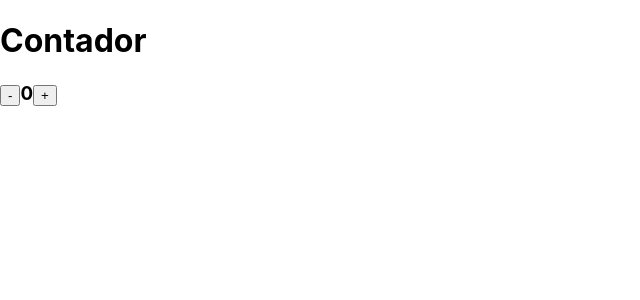
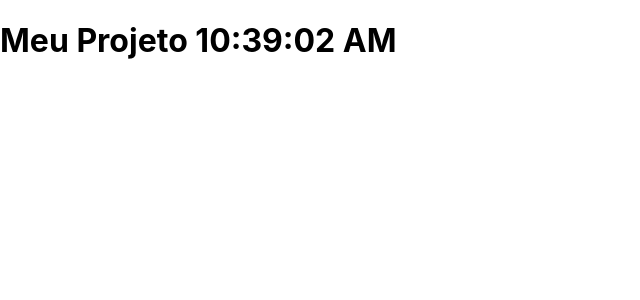
Before and after one commit to urielleverkhan/estudoReact, a React (Create React App) app: page / in a window 1280 px wide. Shown: the top 300 px of the page, without its empty margins (0-640 px from the left). Built offline with nearby package versions, Linux system fonts and the light colour scheme.

Commit message:
-aula 37 ciclo de vida de um componente

```diff
--- a/src/App.js
+++ b/src/App.js
@@ -5,36 +5,30 @@ import React, {Component} from 'react';
 class App extends Component{
     constructor(props){
         super(props);
-        this.state={
-            nome:"Naira",
-            contador: 0
+        this.state = {
+            hora: '00:00:00'
         };
-        this.aumentar = this.aumentar.bind(this);
-        this.diminuir = this.diminuir.bind(this);
     }
-    aumentar(){
-        let state = this.state;
-        state.contador += 1;
-        this.setState(state);
+    componentDidMount(){
+        //componente rodado apenas quando a tela é montada
+        //starta uma função
+        setInterval(()=>{
+            this.setState({hora: new Date().toLocaleTimeString()})
+         }, 1000);
     }
-    diminuir(){
-        let state = this.state;
-        if(state.contador === 0){
-            alert('Chegou a 0');
-            return;
-        }
-        state.contador -= 1;
-        this.setState(state);
+
+    componentDidUpdate(){
+       // atualiza o estado de um outro componente
+        console.log('Atualizou!!!');
     }
+    //shouldComponentUpdate(){
+        //retorna um boleano quando a tela é atualizada
+
+    //}
     render(){
         return(
             <div>
-                <h1>Contador</h1>
-                <h3>
-                    <button onClick={this.diminuir}>-</button>
-                    {this.state.contador}
-                    <button onClick={this.aumentar}>+</button>
-                </h3>
+                <h1>Meu Projeto {this.state.hora}</h1>
 
             </div>
         );
@@ -42,3 +36,63 @@ class App extends Component{
 }
 
 export default App;
+
+/*
+Logo da Udemy
+React Js do zero ao avançado na pratica
+
+
+
+Ciclos de vida dos Componentes
+Então como vimos na aula nos ciclos de vida do componente temos:
+
+Inicialização
+
+Montagem
+
+Atualização
+
+Desmontagem
+
+
+
+- Inicialização
+
+Nesta fase, o componente React se prepara para sua inicialização, configurando os estados iniciais e props padrões se houverem.
+
+
+
+- Montagem
+
+Depois de preparar com todas as necessidades básicas, estado e props, o nosso Componente React está pronto para ser montado no DOM do navegador.
+
+componentWillMount() É executado quando o componente estiver prestes a ser montado no DOM da página. Assim, após esse método ser executado o componente irá criar o nó no navegador. Todas as coisas que você deseja fazer antes do componente ser montado, devem ser definidas aqui.
+
+
+
+componentDidMount() Este é o método que é executado depois que o componente foi montado no DOM
+
+
+
+- Atualização
+
+Esta fase começa quando o componente React já nasceu no navegador e cresce recebendo novas atualizações. O componente pode ser atualizado de duas maneiras, através do envio de novas props ou a atualização do seu estado.
+
+
+
+componentDidUpdate() é chamado imediatamente após a atualização.
+
+
+
+componentWillUpdate() É executado somente quando shouldComponentUpdatedevolver true.
+
+
+
+- Desmontagem
+
+Nesta fase, o componente não é mais necessário e será desmontado do DOM. O método que se chama nesta fase é o:
+
+componentWillUnmount()
+
+
+*/
```
